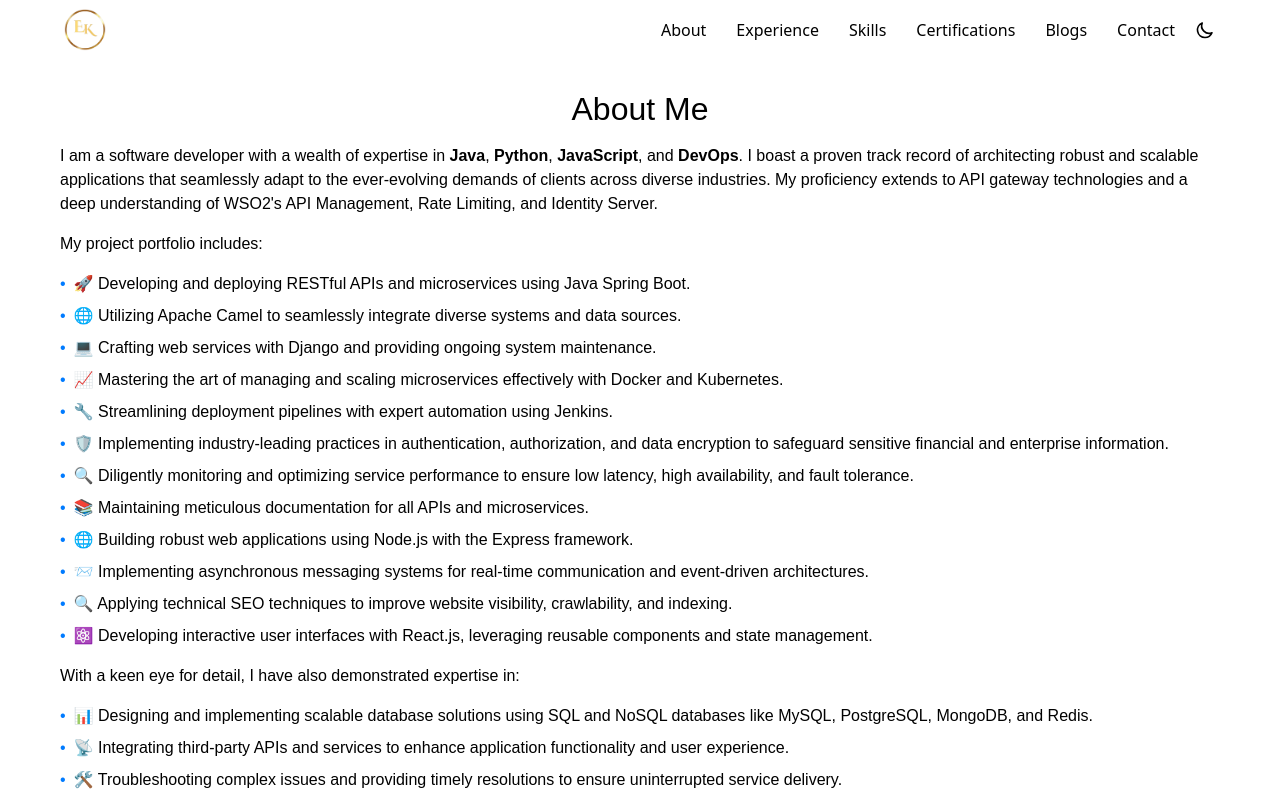
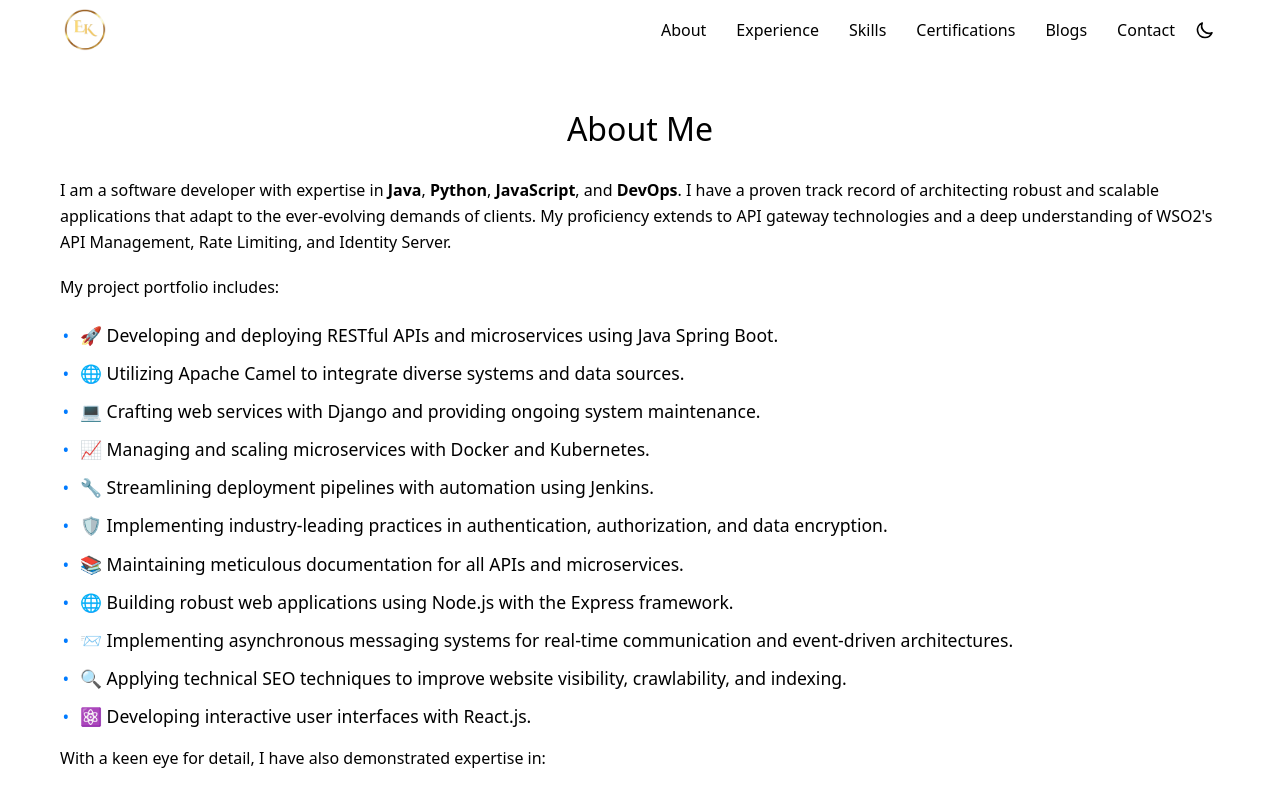
Before and after one commit to ezekielkibiego/kibiego, a React (Create React App) app: page /about in a window 1280 px wide. Shown: the top 795 px of the page. Built offline with nearby package versions, Linux system fonts and the light colour scheme.

Commit message:
add form styles

```diff
--- a/src/components/About.js
+++ b/src/components/About.js
@@ -3,46 +3,46 @@ import '../styles/About.css';
 
 function About() {
   return (
-    <section id="about">
-      <div className="container about">
-        <h2 className='text'>About Me</h2>
+    <section id="about" className="about-section">
+      <div className="container">
+        <h2 className="section-heading">About Me</h2>
 
+        <div className="about-content">
           <p>
-          I am a software developer with a wealth of expertise in <strong>Java</strong>, <strong>Python</strong>, <strong>JavaScript</strong>, and <strong>DevOps</strong>. I boast a proven track record of architecting robust and scalable applications that seamlessly adapt to the ever-evolving demands of clients across diverse industries. My proficiency extends to API gateway technologies and a deep understanding of WSO2's API Management, Rate Limiting, and Identity Server.
+            I am a software developer with expertise in <strong>Java</strong>, <strong>Python</strong>, <strong>JavaScript</strong>, and <strong>DevOps</strong>. I have a proven track record of architecting robust and scalable applications that adapt to the ever-evolving demands of clients. My proficiency extends to API gateway technologies and a deep understanding of WSO2's API Management, Rate Limiting, and Identity Server.
           </p>
           <p>
             My project portfolio includes:
           </p>
-        <ul>
+          <ul className="project-list">
             <li>🚀 Developing and deploying RESTful APIs and microservices using Java Spring Boot.</li>
-          <li>🌐 Utilizing Apache Camel to seamlessly integrate diverse systems and data sources.</li>
+            <li>🌐 Utilizing Apache Camel to integrate diverse systems and data sources.</li>
             <li>💻 Crafting web services with Django and providing ongoing system maintenance.</li>
-          <li>📈 Mastering the art of managing and scaling microservices effectively with Docker and Kubernetes.</li>
-          <li>🔧 Streamlining deployment pipelines with expert automation using Jenkins.</li>
-          <li>🛡️ Implementing industry-leading practices in authentication, authorization, and data encryption to safeguard sensitive financial and enterprise information.</li>
-          <li>🔍 Diligently monitoring and optimizing service performance to ensure low latency, high availability, and fault tolerance.</li>
+            <li>📈 Managing and scaling microservices with Docker and Kubernetes.</li>
+            <li>🔧 Streamlining deployment pipelines with automation using Jenkins.</li>
+            <li>🛡️ Implementing industry-leading practices in authentication, authorization, and data encryption.</li>
             <li>📚 Maintaining meticulous documentation for all APIs and microservices.</li>
             <li>🌐 Building robust web applications using Node.js with the Express framework.</li>
             <li>📨 Implementing asynchronous messaging systems for real-time communication and event-driven architectures.</li>
             <li>🔍 Applying technical SEO techniques to improve website visibility, crawlability, and indexing.</li>
-          <li>⚛️ Developing interactive user interfaces with React.js, leveraging reusable components and state management.</li>
+            <li>⚛️ Developing interactive user interfaces with React.js.</li>
           </ul>
           <p>
             With a keen eye for detail, I have also demonstrated expertise in:
           </p>
-        <ul>
-          <li>📊 Designing and implementing scalable database solutions using SQL and NoSQL databases like MySQL, PostgreSQL, MongoDB, and Redis.</li>
+          <ul className="expertise-list">
+            <li>📊 Designing and implementing scalable database solutions using SQL and NoSQL databases.</li>
             <li>📡 Integrating third-party APIs and services to enhance application functionality and user experience.</li>
-          <li>🛠️ Troubleshooting complex issues and providing timely resolutions to ensure uninterrupted service delivery.</li>
-          <li>🧪 Conducting thorough testing, including unit testing, integration testing, and end-to-end testing, to maintain code quality and reliability.</li>
-          <li>📝 Collaborating closely with cross-functional teams to gather requirements, define project scope, and deliver solutions that exceed expectations.</li>
-          <li>🔒 Implementing best practices for cybersecurity to protect applications and data from potential threats and vulnerabilities.</li>
-          <li>📈 Analyzing performance metrics and user feedback to identify areas for improvement and drive continuous enhancement of products and services.</li>
+            <li>🛠️ Troubleshooting complex issues and providing timely resolutions.</li>
+            <li>🧪 Conducting thorough testing, including unit testing, integration testing, and end-to-end testing.</li>
+            <li>📝 Collaborating closely with cross-functional teams to deliver solutions that exceed expectations.</li>
+            <li>🔒 Implementing best practices for cybersecurity to protect applications and data.</li>
+            <li>📈 Analyzing performance metrics and user feedback to drive continuous enhancement of products and services.</li>
           </ul>
           <p>
-          Not just a software developer, I also double as a Technical Mentor, imparting knowledge and guidance to the next generation of developers. My passion for nurturing talent and sharing expertise knows no bounds.
+            Not just a software developer, I also double as a Technical Mentor, imparting knowledge and guidance to the next generation of developers.
           </p>
-
+        </div>
       </div>
     </section>
   );
--- a/src/components/Contact.js
+++ b/src/components/Contact.js
@@ -35,6 +35,8 @@ function Contact() {
           email: '',
           message: '',
         });
+        // Hide the message after 5 seconds
+        setTimeout(() => setFormSubmitted(false), 5000);
       } else {
         console.error('Form submission failed!');
       }
@@ -44,11 +46,9 @@ function Contact() {
   };
 
   return (
-    <section id="contact">
-      <div className="container contact">
+    <section id="contact" className="contact-section">
+      <div className="container">
         <h2>Contact Me</h2>
-
-
         {formSubmitted ? (
           <div className="thank-you-message">
             <p>Thank you for contacting me! I will get back to you soonest.</p>
--- a/src/styles/About.css
+++ b/src/styles/About.css
@@ -1,43 +1,48 @@
-.about h2{
-    margin-top: 30px;
-    margin-bottom: 30px;
-    text-align: center;
-    /* color: #191528; */
-
+.about-section {
+  min-height: 100vh;
+  padding: 50px 0;
 }
 
-/* About.css */
-
-.about {
-    font-family: Arial, Helvetica, sans-serif; /* Set the font family */
-
+.container {
+  max-width: 800px;
+  margin: 0 auto;
 }
 
-  .about h2 {
-    font-size: 2rem; /* Set the heading font size */
-    margin-bottom: 1rem; /* Add spacing below the heading */
+.section-heading {
+  text-align: center;
+  margin-bottom: 30px;
+  font-size: 2.5rem;
 }
 
-  .about p {
-    margin-bottom: 1rem; /* Add spacing below paragraphs */
+.about-content {
+  line-height: 1.6;
 }
 
-  .about ul {
-    list-style-type: none; /* Remove default list styles */
-    padding: 0; /* Remove default padding */
-    margin-bottom: 1rem; /* Add spacing below lists */
+.about-content p {
+  margin-bottom: 20px;
 }
 
-  .about ul li {
-    margin-bottom: 0.5rem; /* Add spacing between list items */
+.project-list,
+.expertise-list {
+  list-style: none;
+  padding-left: 20px;
 }
 
-  .about ul li::before {
-    content: "•"; /* Use a bullet point as list item marker */
-    margin-right: 0.5rem; /* Add spacing between bullet point and text */
-    color: #007bff; /* Set bullet point color */
+.project-list li,
+.expertise-list li {
+  margin-bottom: 10px;
+  font-size: 1.1rem;
 }
 
-  .about ul li:last-child {
-    margin-bottom: 0; /* Remove bottom margin from last list item */
+.project-list li::before,
+.expertise-list li::before {
+  content: '•';
+  color: #007bff;
+  display: inline-block;
+  width: 1em;
+  margin-left: -1em;
 }
+
+.about-content strong {
+  font-weight: bold;
+}
--- a/src/styles/Contact.css
+++ b/src/styles/Contact.css
@@ -1,5 +1,59 @@
-.contact h2{
-    margin-top: 30px;
+.contact-section {
+    min-height: 100vh;
+    display: flex;
+    justify-content: center;
+    align-items: center;
+  }
+
+
+
+  form {
+    border-radius: 10px;
+    padding: 30px;
+    box-shadow: 0 4px 6px rgba(0, 0, 0, 0.1);
+  }
+
+  h2 {
+    font-size: 2rem;
+    margin-bottom: 30px;
+    text-align: center;
+  }
+
+  .form-label {
+    font-size: 1.2rem;
+  }
+
+  .form-control {
+    width: 100%;
+    padding: 10px;
     margin-bottom: 20px;
+    border: 1px solid #ccc;
+    border-radius: 5px;
+    font-size: 1rem;
+  }
+
+  textarea {
+    height: 150px;
+    resize: none;
+  }
+
+  .btn {
+    width: 100%;
+    padding: 10px;
+    font-size: 1rem;
+    background-color: #007bff;
+    color: #fff;
+    border: none;
+    border-radius: 5px;
+    cursor: pointer;
+  }
+
+  .btn:hover {
+    background-color: #0056b3;
+  }
+
+  .thank-you-message {
     text-align: center;
-}
+    font-size: 1.2rem;
+    color: #007bff;
+  }
```
Lines whose indentation alone changed are shown as unchanged.
